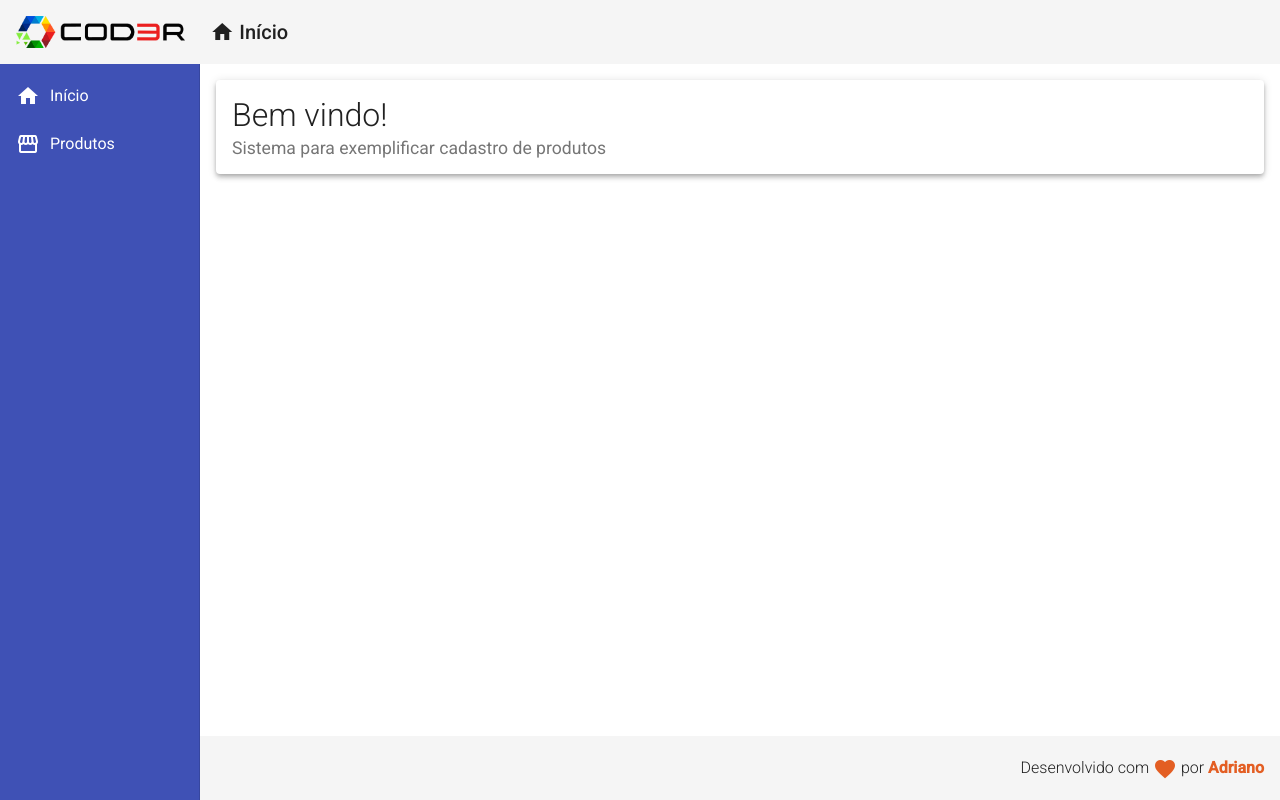
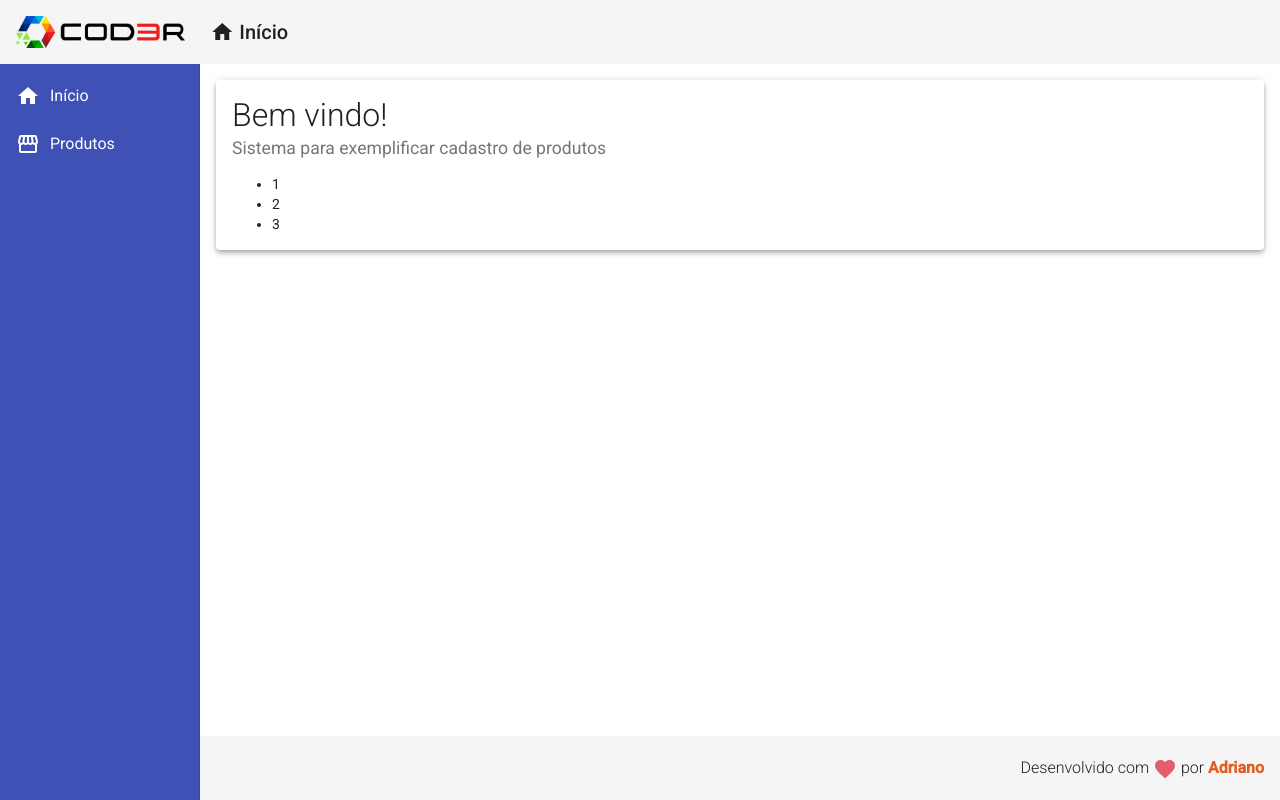
Before and after one commit to adrianohenriquess/frontend, an Angular app: page / in a window 1280 px wide. Built offline with nearby package versions, Linux system fonts and the light colour scheme.

Commit message:
Adicionando diretivas estruturais e de estilos

```diff
--- a/src/app/app.module.ts
+++ b/src/app/app.module.ts
@@ -14,6 +14,8 @@ import { MatCardModule } from '@angular/material/card';
 import { MatListModule } from '@angular/material/list';
 import { HomeComponent } from './views/home/home.component';
 import { ProductCrudComponent } from './views/product-crud/product-crud.component';
+import { RedDirective } from './directives/red.directive';
+import { ForDirective } from './directives/for.directive';
 
 @NgModule({
   declarations: [
@@ -22,7 +24,9 @@ import { ProductCrudComponent } from './views/product-crud/product-crud.componen
     FooterComponent,
     NavComponent,
     HomeComponent,
-    ProductCrudComponent
+    ProductCrudComponent,
+    RedDirective,
+    ForDirective
   ],
   imports: [
     BrowserModule,
--- a/src/app/components/template/footer/footer.component.html
+++ b/src/app/components/template/footer/footer.component.html
@@ -1,7 +1,7 @@
 <mat-toolbar class="footer">
     <span>
         Desenvolvido com
-        <i class="material-icons red v-middle">
+        <i class="material-icons v-middle" red>
             favorite
         </i>
         por <strong class="red">Adriano</strong>
--- /dev/null
+++ b/src/app/directives/for.directive.ts
@@ -0,0 +1,24 @@
+import { Directive, Input, OnInit, TemplateRef, ViewContainerRef } from '@angular/core';
+
+@Directive({
+  selector: "[for]"
+})
+export class ForDirective implements OnInit {
+
+  @Input("forEm") numbers: number[];
+
+  constructor(
+    private container: ViewContainerRef,
+    private template: TemplateRef<any>)
+    {
+      this.numbers = [];
+    }
+
+  ngOnInit(): void {
+    for (let number of this.numbers) {
+      this.container.createEmbeddedView(
+        this.template, {$implicit: number});
+    }
+  }
+
+}
--- /dev/null
+++ b/src/app/directives/red.directive.ts
@@ -0,0 +1,12 @@
+import { Directive, ElementRef } from '@angular/core';
+
+@Directive({
+  selector: '[red]'
+})
+export class RedDirective {
+
+  constructor(private el: ElementRef) {
+    el.nativeElement.style.color = '#e35e6b';
+  }
+
+}
--- a/src/app/views/home/home.component.html
+++ b/src/app/views/home/home.component.html
@@ -5,4 +5,9 @@
     <mat-card-subtitle class="subtitle">
         Sistema para exemplificar cadastro de produtos
     </mat-card-subtitle>
+    <ul>
+        <li *for="let n em [1,2,3]">
+            {{ n }}
+        </li>
+    </ul>
 </mat-card>
```
